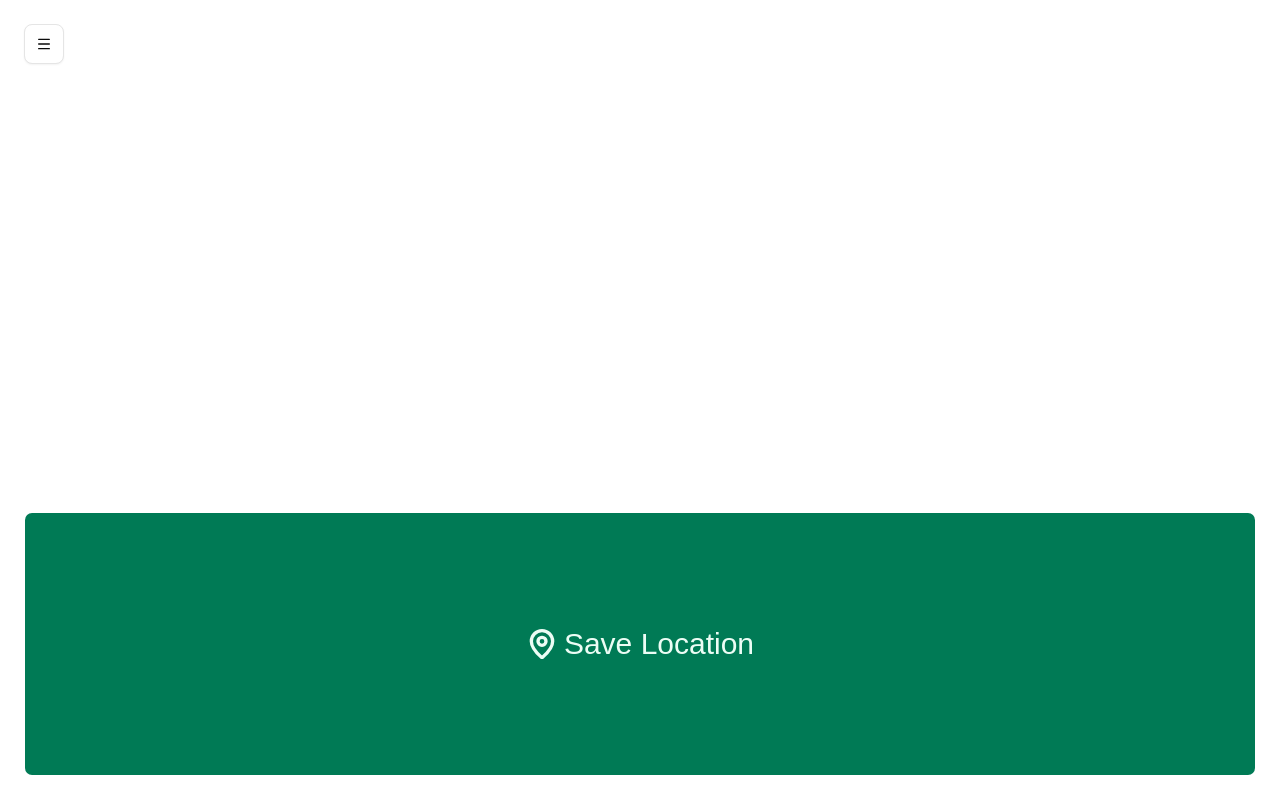
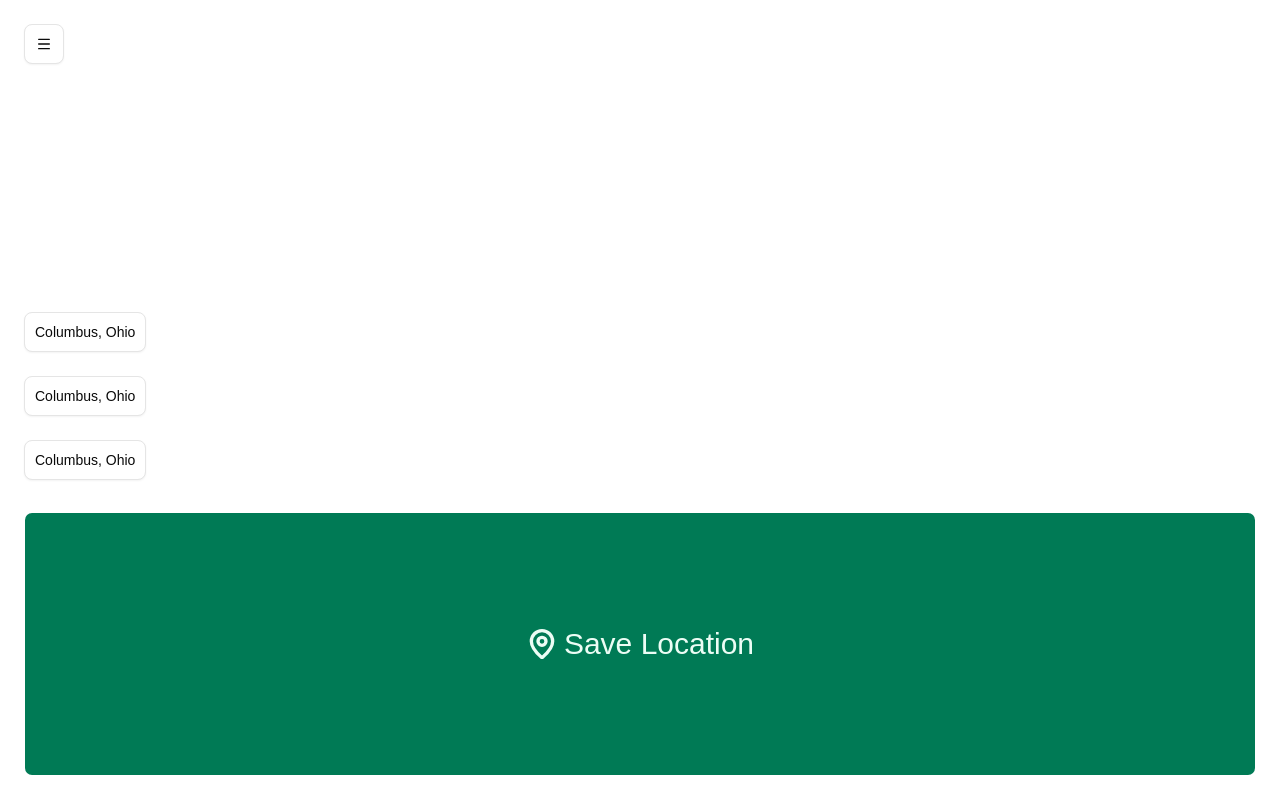
Before and after one commit to CodedMasonry/remember-that-spot, a React (Vite) app: page / in a window 1280 px wide. Built offline with nearby package versions, Linux system fonts and the light colour scheme.

Commit message:
create placeholder for cards

```diff
--- a/src/App.tsx
+++ b/src/App.tsx
@@ -1,14 +1,20 @@
 import { MapPin } from "lucide-react"
-import { Button } from "./components/ui/button"
-import { TopBar } from "./topbar"
+import { Button } from "@/components/ui/button"
+import { TopBar } from "@/components/topbar"
+import { RecentSave } from "./components/recent-save"
 
 export function App() {
   return (
     <div className="flex min-h-svh flex-col p-6">
       <TopBar />
+      <div className="mt-auto grid grid-cols-1 gap-6">
+        <RecentSave />
+        <RecentSave />
+        <RecentSave />
+      </div>
       <Button
         size="lg"
-        className="mt-auto h-[33vh] w-full text-3xl active:scale-95"
+        className="mt-8 h-[33vh] w-full text-3xl active:scale-95"
       >
         <MapPin className="size-8" strokeWidth={2.5} /> Save Location
       </Button>
--- /dev/null
+++ b/src/components/recent-save.tsx
@@ -0,0 +1,12 @@
+import { Menu } from "lucide-react"
+import { Button } from "@/components/ui/button"
+
+export function RecentSave() {
+  return (
+    <div className="flex">
+      <Button size="lg" variant="outline">
+        Columbus, Ohio
+      </Button>
+    </div>
+  )
+}
--- a/src/topbar.tsx
+++ b/src/components/topbar.tsx
@@ -1,5 +1,5 @@
 import { Menu } from "lucide-react"
-import { Button } from "./components/ui/button"
+import { Button } from "@/components/ui/button"
 
 export function TopBar() {
   return (
```
